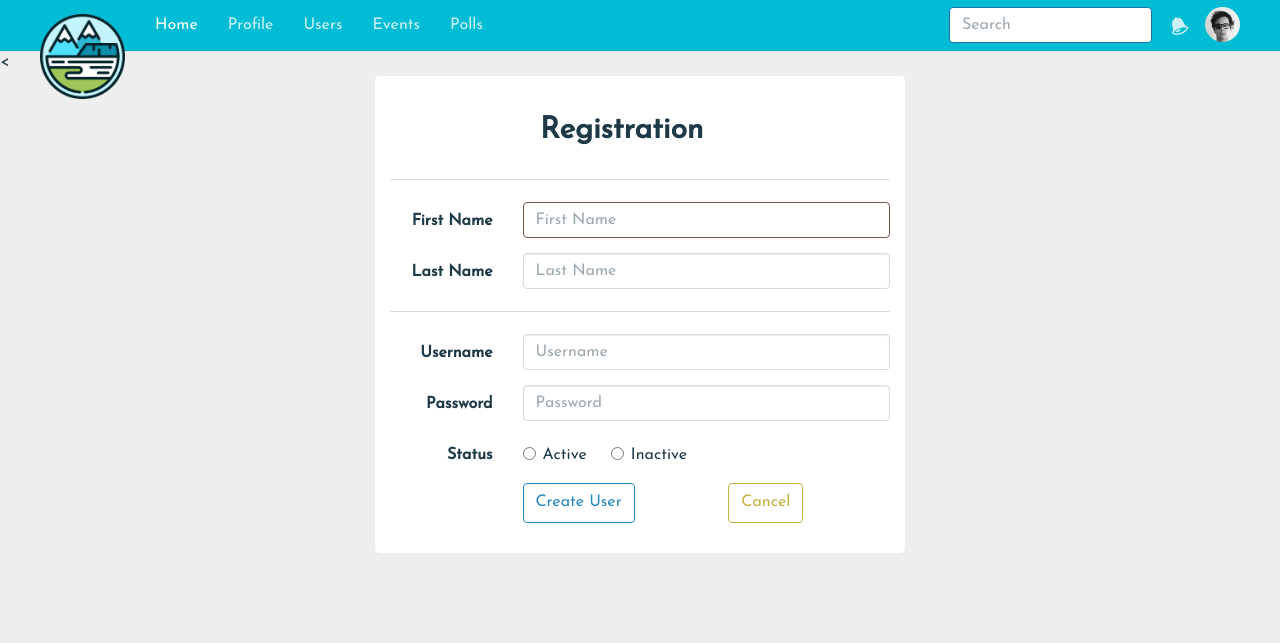
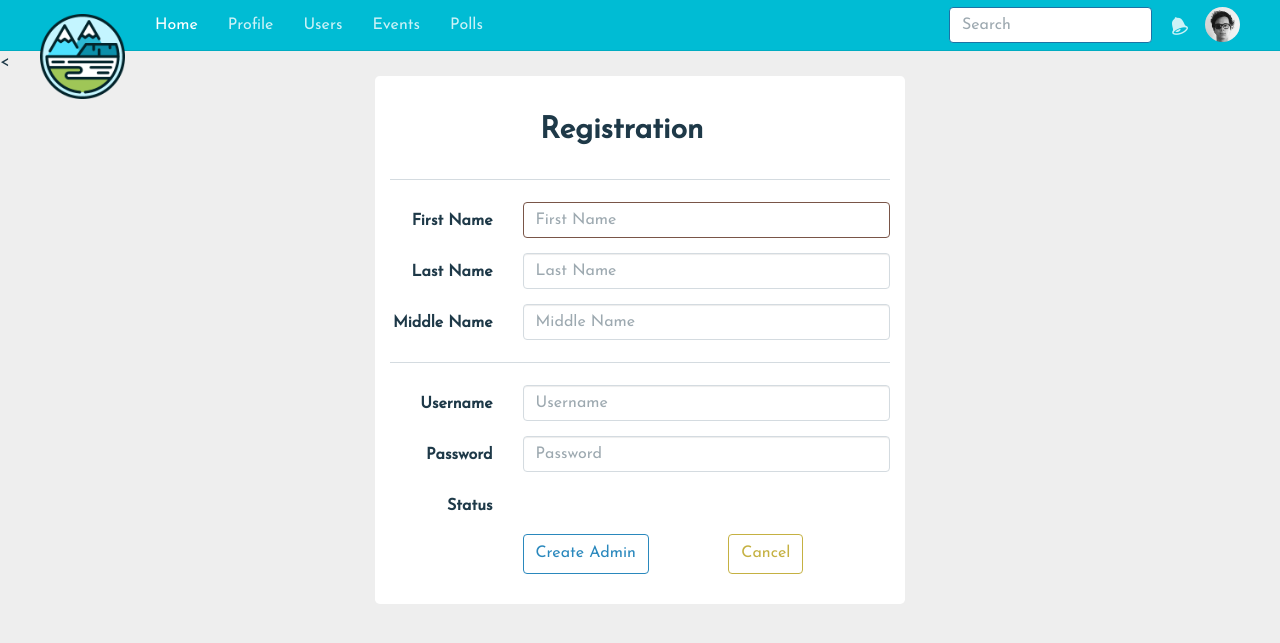
Before and after one commit to be-honest/R-R, a PHP site: page /RandR/register-user.php in a window 1280 px wide. Shown: the top 643 px of the page. Run offline with PHP 8.4, Linux system fonts and the light colour scheme; some libraries are stand-ins or nearby versions.

Commit message:
editted userclass and add-user php

```diff
--- a/class/userClass.php
+++ b/class/userClass.php
@@ -36,6 +36,46 @@ class userClass
           $st->execute();
           $count=$st->rowCount();
           $user_type_id = 1;
+          if($count<1)
+          {
+          $stmt = $db->prepare("INSERT INTO users(user_type_id,username,password,first_name,last_name,middle_name,status_id) VALUES (?,?,?,?,?,?,?)");
+          /*$stmt->bindParam("user_type_id", $user_type_id,PDO::PARAM_STR) ;
+          $stmt->bindParam("username", $username,PDO::PARAM_STR) ;
+          $stmt->bindParam("password", $password,PDO::PARAM_STR) ;
+          $stmt->bindParam("first_name", $first_name,PDO::PARAM_STR) ;
+          $stmt->bindParam("last_name", $last_name,PDO::PARAM_STR) ;
+          $stmt->bindParam("status_id", $status_id,PDO::PARAM_STR) ;*/
+
+          $stmt->execute(array($user_type_id,$username,$password,$first_name,$last_name,$middle_name,$status_id));
+          $uid=$db->lastInsertId();
+          $db = null;
+          // $_SESSION['uid']=$uid;
+          return true;
+
+          }
+          else
+          {
+          $db = null;
+          return false;
+          }
+
+
+          }
+          catch(PDOException $e) {
+          echo '{"error":{"text":'. $e->getMessage() .'}}';
+          }
+     }
+
+     public function userRegistration($username,$password,$first_name,$last_name,$middle_name,$status_id)
+     {
+          try{
+
+          $db = getDB();
+          $st = $db->prepare("SELECT id FROM users WHERE username=:username");
+          $st->bindParam("username", $username,PDO::PARAM_STR);
+          $st->execute();
+          $count=$st->rowCount();
+          $user_type_id = 2;
           if($count<1)
           {
           $stmt = $db->prepare("INSERT INTO users(user_type_id,username,password,first_name,last_name,middle_name,status_id) VALUES (?,?,?,?,?,?,?)");
--- a/views/Users/add-user.php
+++ b/views/Users/add-user.php
@@ -1,6 +1,44 @@
  <?php
 require_once 'views/layouts/header.php';
 require_once 'views/layouts/nav.php';
+
+
+
+include('config.php');
+include('class/userClass.php');
+
+$userClass = new userClass();
+
+if (isset($_POST['registerUser']))
+{
+
+    $username=$_POST['username'];
+    $password=$_POST['password'];
+    $firstName=$_POST['firstName'];
+    $lastName=$_POST['lastName'];
+    $middleName=$_POST['middleName'];
+    $userStatus=$_POST['userStatus'];
+
+    $username_check = preg_match('~^[A-Za-z0-9_]{3,20}$~i', $username);
+    $password_check = preg_match('~^[A-Za-z0-9!@#$%^&*()_]{6,20}$~i', $password);
+
+    if($username_check && $password_check)
+    {
+   $uid=$userClass->userRegistration($username,$password,$firstName,$lastName,$middleName,$userStatus);
+    if($uid)
+    {
+        // print_r($uid);
+        // exit();
+        $url='home.php';
+        header("Location: $url");
+    }
+    else
+    {
+      $errorMsgReg="Username already exits.";
+    }
+
+    }
+}
 ?>
 
 
@@ -17,32 +55,38 @@ require_once 'views/layouts/nav.php';
  <body>
     <br>
  	<div class="container">
-            <form class="form-horizontal" role="form">
+            <form method="post" name="AddUser" class="form-horizontal" role="form">
                <h2>Registration</h2>
                <hr>
                 <div class="form-group">
                     <label for="firstName" class="col-sm-3 control-label">First Name</label>
                     <div class="col-sm-9">
-                        <input type="text" id="firstName" placeholder="First Name" class="form-control" autofocus>
+                        <input type="text" id="firstName" name="firstName" placeholder="First Name" class="form-control" autofocus>
                     </div>
                 </div>
                 <div class="form-group">
                     <label for="lasttName" class="col-sm-3 control-label">Last Name</label>
                     <div class="col-sm-9">
-                        <input type="text" id="lastName" placeholder="Last Name" class="form-control" autofocus>
+                        <input type="text" id="lastName" name="lastName" placeholder="Last Name" class="form-control" autofocus>
+                    </div>
+                </div>
+                <div class="form-group">
+                    <label for="middleName" class="col-sm-3 control-label">Middle Name</label>
+                    <div class="col-sm-9">
+                        <input type="text" id="middleName" name="middleName" placeholder="Middle Name" class="form-control" autofocus>
                     </div>
                 </div>
                 <hr>
                 <div class="form-group">
                     <label for="username" class="col-sm-3 control-label">Username</label>
                     <div class="col-sm-9">
-                        <input type="text" id="username" placeholder="Username" class="form-control">
+                        <input type="text" id="username" name="username" placeholder="Username" class="form-control">
                     </div>
                 </div>
                 <div class="form-group">
                     <label for="password" class="col-sm-3 control-label">Password</label>
                     <div class="col-sm-9">
-                        <input type="password" id="password" placeholder="Password" class="form-control">
+                        <input type="password" id="password" name="password" placeholder="Password" class="form-control">
                     </div>
                 </div>
               <!--   <div class="form-group">
@@ -69,7 +113,7 @@ require_once 'views/layouts/nav.php';
 
                 <div class="form-group">
                     <label class="control-label col-sm-3">Status</label>
-                    <div class="col-sm-6">
+                    <!-- <div class="col-sm-6">
                         <div class="row">
                             <div class="col-sm-4">
                                 <label class="radio-inline">
@@ -82,14 +126,14 @@ require_once 'views/layouts/nav.php';
                                 </label>
                             </div>
                         </div>
-                    </div>
+                    </div> -->
                 </div> <!-- /.form-group -->
 
                 <div class="form-group">
-                    <div class="btn-group col-sm-5 col-sm-offset-3">
-                        <button type="button" class="btn btn-primary-outline ">Create User</button>
+                    <div class="btn-group button col-sm-5 col-sm-offset-3" role="group">
+                        <button type="submit" class="btn btn-primary-outline" name="registerUser">Create Admin</button>
                     </div>
-                        <button type="button" class="btn btn-warning-outline ">Cancel</button>
+                        <button type="button" class="btn btn-warning-outline">Cancel</button>
                 </div>
             </form> <!-- /form -->
         </div> <!-- ./container -->
```
